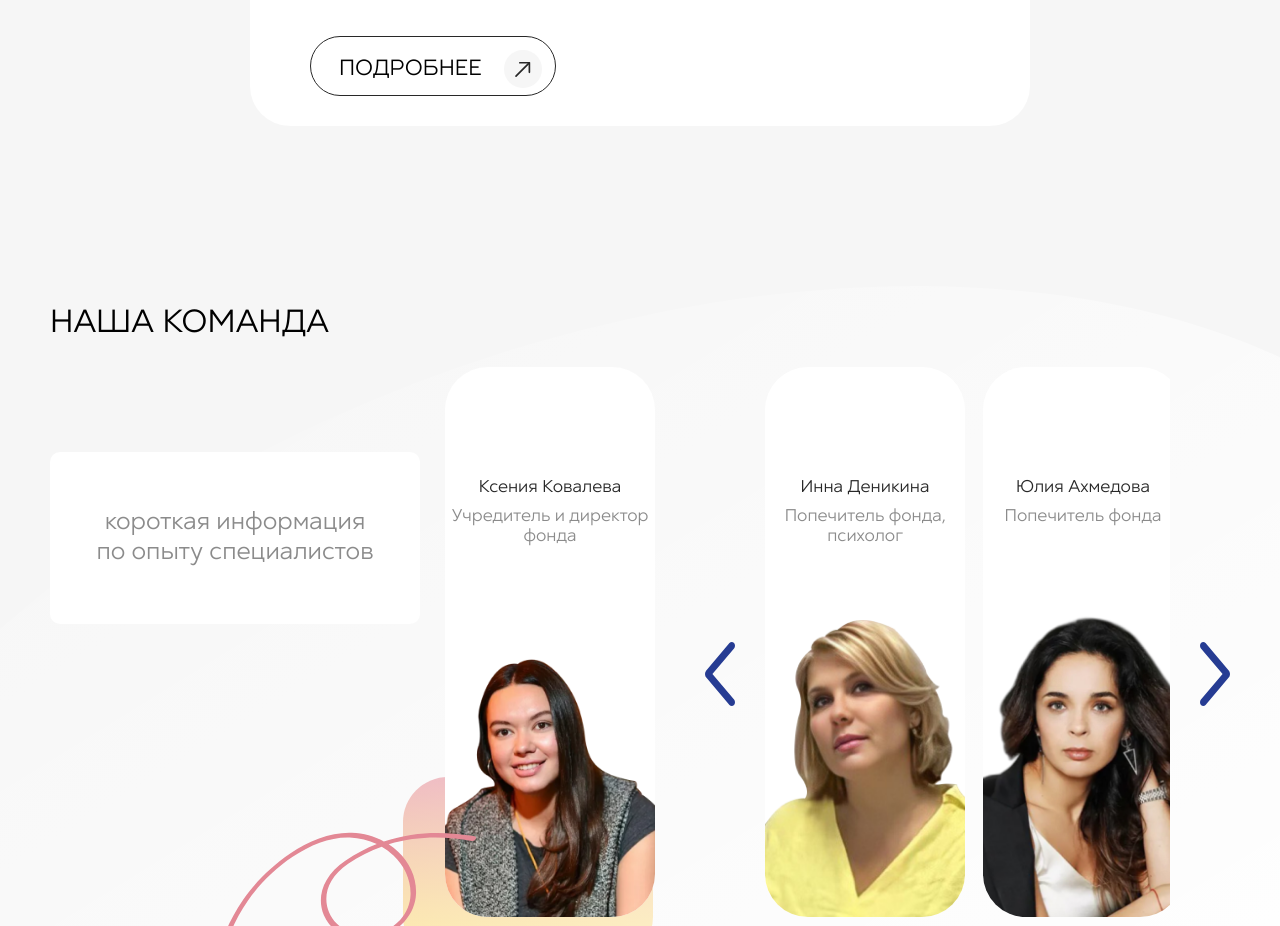
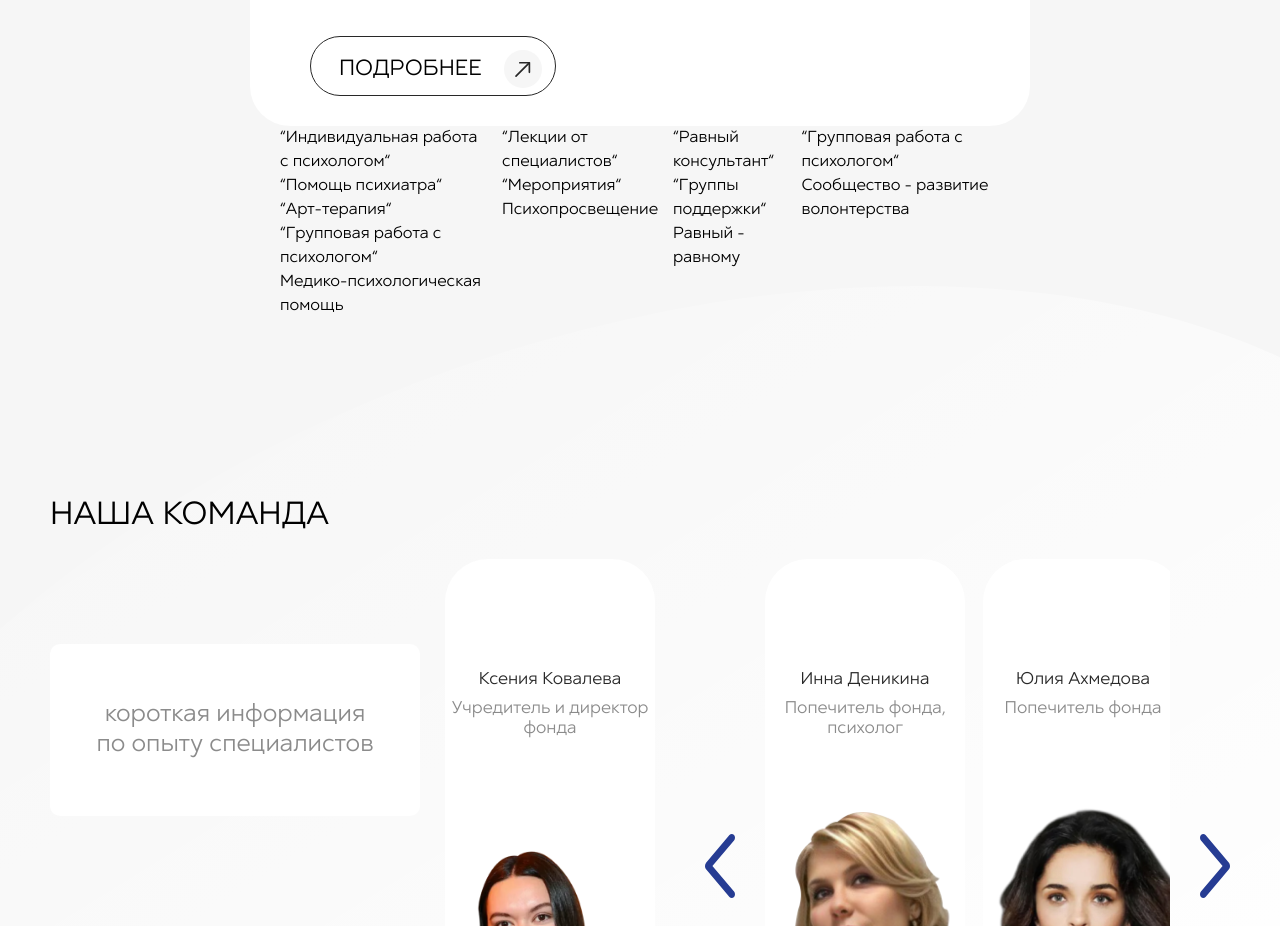
Before and after one commit to thirdmadman/fond-ravnovesie.ru_2023, a Next.js app: page / in a window 1280 px wide. Shown: the part 4913-5839 px from the top of the page. Built offline with nearby package versions, Linux system fonts and the light colour scheme.

Commit message:
feat: add carousel fro project cards

```diff
--- a/src/components/home/ProjectGroupCard.tsx
+++ b/src/components/home/ProjectGroupCard.tsx
@@ -5,10 +5,27 @@ interface ProjectGroupCardProps {
   projectGroupName: string;
   projectNamesInGroup: string[];
   link: string;
+  isMobile: boolean;
 }
 
 export function ProjectGroupCard(props: ProjectGroupCardProps) {
-  const { projectGroupNumber, projectGroupName, projectNamesInGroup, link } = props;
+  const { projectGroupNumber, projectGroupName, projectNamesInGroup, link, isMobile } = props;
+
+  if (isMobile) {
+    return (
+      <a href={link} aria-label="Open">
+        <div className="project-group-card-mobile">
+          <ul>
+            {projectNamesInGroup.map((el) => (
+              <li key={el}>“{el}“</li>
+            ))}
+          </ul>
+          <div className="project-group-card-mobile__title">{projectGroupName}</div>
+        </div>
+      </a>
+    );
+  }
+
   return (
     <div className="project-group-card">
       <div className="project-group-card__title">
--- /dev/null
+++ b/src/components/home/ProjectsGroupCardCarousel.tsx
@@ -0,0 +1,23 @@
+'use client';
+
+import React from 'react';
+import useEmblaCarousel, { EmblaOptionsType } from 'embla-carousel-react';
+
+import '../../styles/home/projectsGroupCardCarousel.scss';
+
+type PropType = {
+  slides: JSX.Element[];
+  options?: EmblaOptionsType;
+};
+
+export function ProjectsGroupCardCarousel({ slides, options = {} }: PropType) {
+  const [emblaRef] = useEmblaCarousel(options);
+
+  return (
+    <div className="projects-group-card-carousel">
+      <div className="projects-group-card-carousel__viewport" ref={emblaRef}>
+        <div className="projects-group-card-carousel__container">{slides}</div>
+      </div>
+    </div>
+  );
+}
--- a/src/components/home/SectionPrograms.tsx
+++ b/src/components/home/SectionPrograms.tsx
@@ -2,6 +2,7 @@ import '../../styles/home/sectionPrograms.scss';
 import { fondProjects } from '@/fondProjects';
 import Link from 'next/link';
 import { ProjectGroupCard } from './ProjectGroupCard';
+import { ProjectsGroupCardCarousel } from './ProjectsGroupCardCarousel';
 
 const getHelpSteps = [
   'Перейдите в нашу группу Вконтакте и напишите в сообщения группы, что хотите получить помощь',
@@ -13,7 +14,7 @@ const getHelpSteps = [
 const actionsButtons = [{ name: 'ПЕРЕЙТИ В ГРУППУ ВКОНТАКТЕ', link: '' }];
 
 export function SectionPrograms() {
-  const getProjectGroupCards = () => {
+  const getProjectGroupCards = (isMobile: boolean = false) => {
     const props = fondProjects.groups.map((projectsGroup, i) => {
       const projectGroupNumber = i + 1;
       const projectGroupName = projectsGroup.groupTitle;
@@ -30,7 +31,7 @@ export function SectionPrograms() {
       };
     });
 
-    return props.map((el) => <ProjectGroupCard key={el.link} {...el} />);
+    return props.map((el) => <ProjectGroupCard key={el.link} {...el} isMobile={isMobile} />);
   };
 
   return (
@@ -54,6 +55,9 @@ export function SectionPrograms() {
       <div className="section-programs__fond-projects fond-projects">
         <div className="fond-projects__title">ПРОЕКТЫ ФОНДА</div>
         <div className="fond-projects__list">{getProjectGroupCards()}</div>
+        <div className="fond-projects__list-mobile">
+          <ProjectsGroupCardCarousel slides={getProjectGroupCards(true)} />
+        </div>
       </div>
     </section>
   );
--- /dev/null
+++ b/src/styles/home/projectsGroupCardCarousel.scss
@@ -0,0 +1,26 @@
+@import "../constants.scss";
+
+.projects-group-card-carousel {
+  max-width: 980px;
+  min-width: 0px;
+  width: 100%;
+  display: flex;
+  flex: 0 1 980px;
+
+  .projects-group-card-carousel__viewport {
+    overflow: hidden;
+    margin-left: 30px;
+    margin-right: 30px;
+    max-width: 860px;
+    min-width: 205px;
+    width: 100%;
+
+  }
+
+  .projects-group-card-carousel__container {
+    backface-visibility: hidden;
+    display: flex;
+    touch-action: pan-y;
+    gap: 15px;
+  }
+}
--- a/src/styles/home/sectionPrograms.scss
+++ b/src/styles/home/sectionPrograms.scss
@@ -270,6 +270,10 @@
       flex-direction: column;
       align-items: center;
       gap: 30px;
+
+      @media screen and (max-width: $layout-breakpoint-mobile-xl) {
+        display: none;
+      }
     }
   }
 }
```
